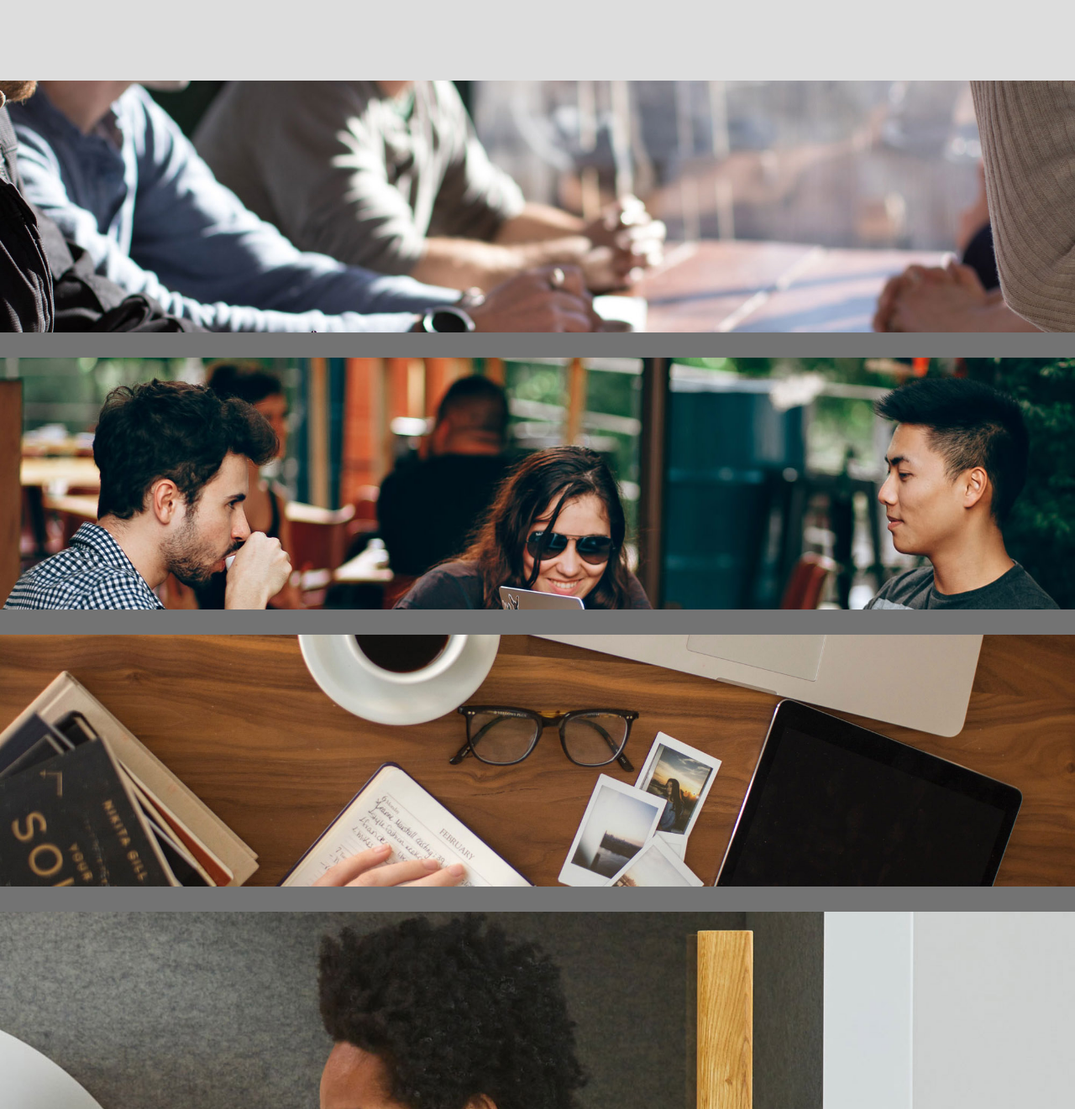
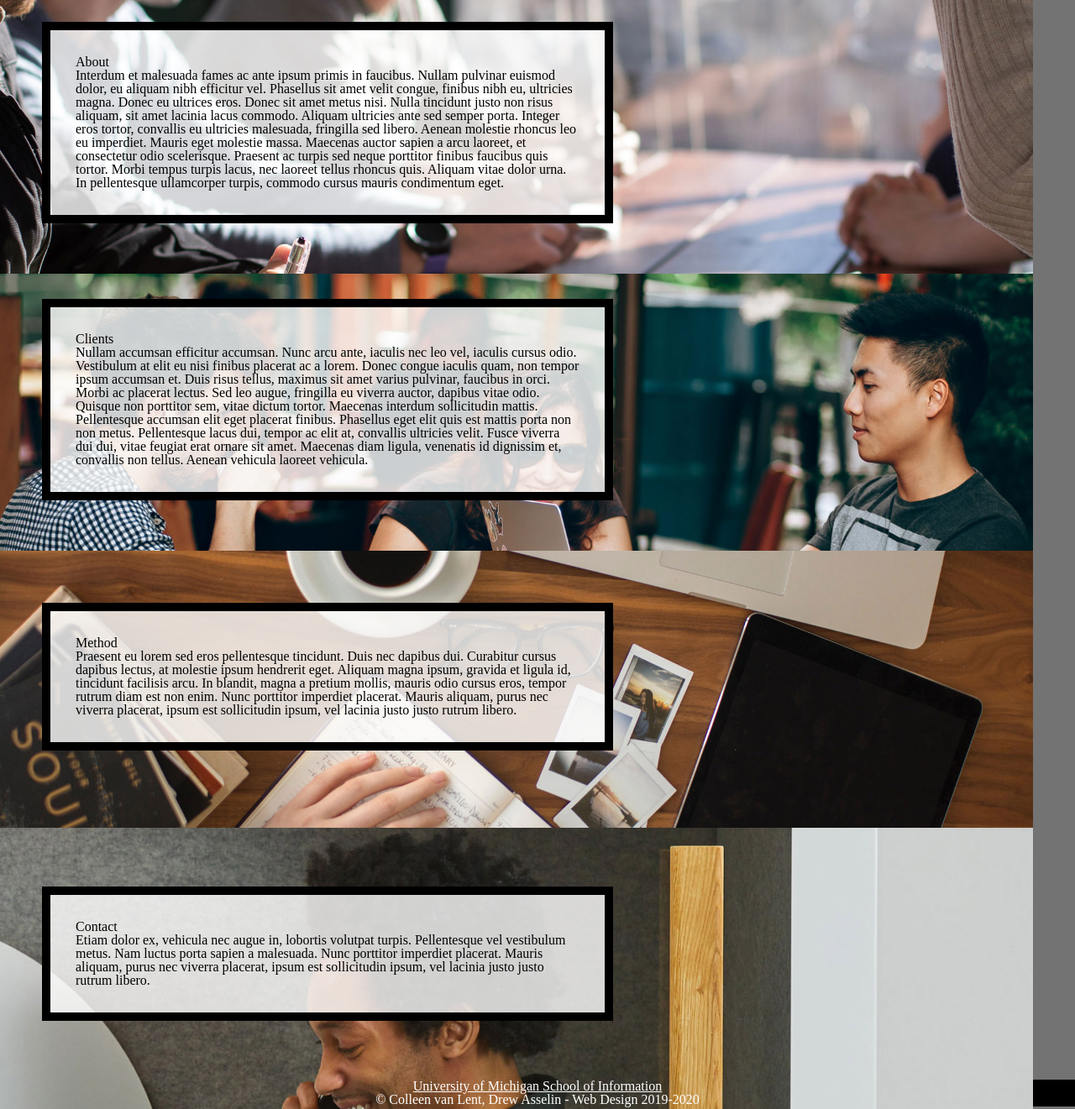
Before and after one commit to Robin-Hood-zjw/homework3-2022, a plain HTML site: page index.html in a window 1280 px wide. Shown: the part 420-1741 px from the top of the page at 84% size. Drawn offline with Linux system fonts and the light colour scheme.

Commit message:
Add files via upload
fourth commit try

```diff
--- a/css/style.css
+++ b/css/style.css
@@ -98,7 +98,7 @@ nav a:hover{
   text-decoration: wavy underline;
 }
 
-a.skip{
+.skip{
   background: white;
   padding: 6px;
   -webkit-transition: top 1s ease-out;
@@ -111,7 +111,7 @@ a.skip{
 
 
 /* Requirement 4 code here*/
-a.skip:focus, nav a:focus{
+nav a:focus{
   border-top: 2px solid yellow;
 }
 
@@ -119,62 +119,69 @@ a.skip:focus, nav a:focus{
   /* Requirement 5 code here*/
   display: grid;
   grid-template-columns: 1fr 5fr 1fr;
-  grid-template-rows: auto;
+  /*grid-template-rows: auto;*/
   row-gap: 30px;
 }
 
 
 
-/* Requirements 6-10 here: */
+/* Requirements 6-10 here:*/
 .intro {
-  background-color: #DDDDDD;
-  background-image: url("images/header.jpg");
-  min-height: 500px;
-  /*parallax*/
   background-attachment: fixed;
   background-position: center;
   background-repeat: no-repeat;
   background-size: cover;
+  background-image: url("../images/header.jpg");
+  background-color: #707070;
+  min-height: 400px;
 }
 
-.about, .clients, .method, .contact{
-  align-self: center;
-  grid-column: 2 / span 1;
+.about {
+  grid-column-start: 2;
+  grid-row: 1;
 }
 
-.about-image, .clients-image, .method-image, .contact-image {
+.about-image {
+  grid-column: 1 / span 3;
+  grid-row: 1;
+  max-height: 500px;
+}
+
+.clients {
+  grid-column-start: 2;
+  grid-row: 2;
+}
+
+.clients-image {
+  grid-column: 1 / span 3;
+  grid-row: 2;
+  max-height: 500px;
+}
+
+.method {
+  grid-column-start: 2;
+  grid-row: 3;
+}
+
+.method-image {
   grid-column: 1 / span 3;
   max-height: 500px;
-  overflow: hidden;
+  grid-row: 3;
+}
+
+.contact {
+  grid-column-start: 2;
+  grid-row: 4;
+}
+
+.contact-image {
+  grid-column: 1 / span 3;
+  grid-row: 4;
+  max-height: 500px;
 }
 
 img{
   width: 100%;
-}
-
-.about-image, .clients-image, .method-image, .contact-image{
-  grid-column: 1 / -1;
-  max-height: 500px;
-  overflow: hidden;
-  position: relative;
-  z-index: 1;
-}
-
-
-.about, .about-image {
-  grid-row: 1 / 2;
-}
-
-.clients, .clients-image {
-  grid-row: 2 / 3;
-}
-
-.method, .method-image {
-  grid-row: 3 / 4;
-}
-
-.contact, .contact-image {
-  grid-row: 4 / 5;
 }
 
 .text{
@@ -197,7 +204,7 @@ img{
 
   /* Requirements 12-15 here: */
   a.skip:focus{
-    position: absolute;
+    text-align: left;
     left: 0px;
     top: 20px;
   }
@@ -215,11 +222,6 @@ img{
   .clients, .contact, .about-image, .method-image{
     grid-template-columns: 2 / span 2;
   }
-
-
-
-
-
 
 /** Code for prefers reduced motion **/
 /* Make no changes below this line.
```
